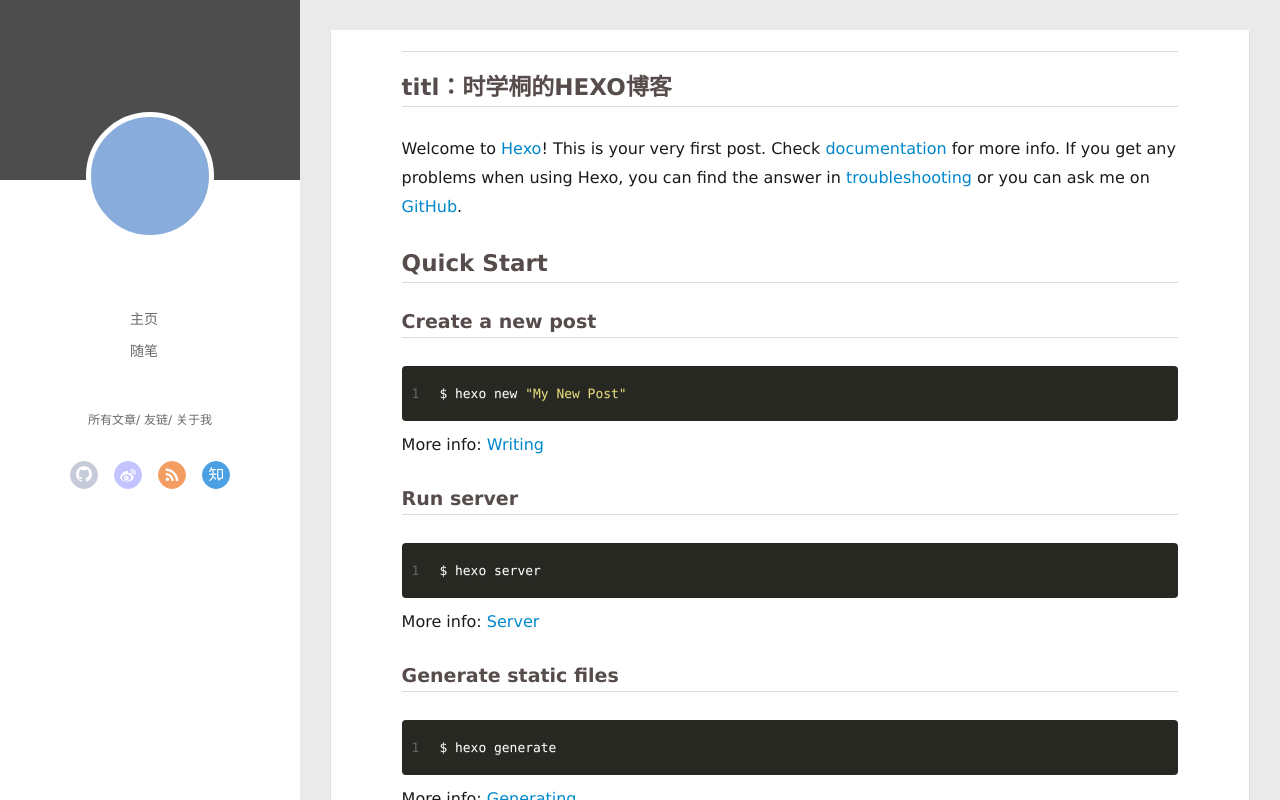
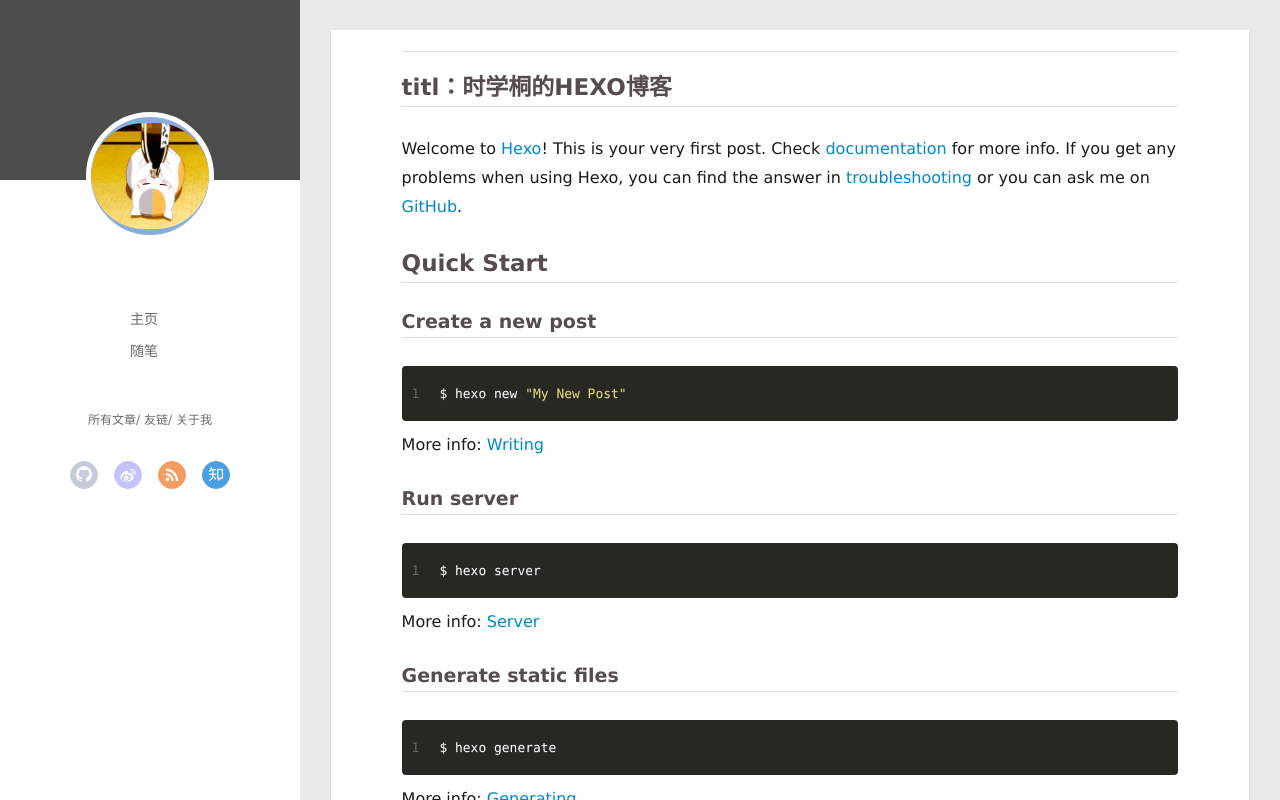
Before and after one commit to xuetong98/xuetong98.github.io, a plain HTML site: page 2022/01/22/hello-world/index.html in a window 1280 px wide. Drawn offline with Linux system fonts and the light colour scheme; no server answers.

Commit message:
Site updated: 2022-01-24 22:27:01

```diff
--- a/2022/01/22/hello-world/index.html
+++ b/2022/01/22/hello-world/index.html
@@ -47,7 +47,7 @@
 <div class="intrude-less">
 	<header id="header" class="inner">
 		<a href="/" class="profilepic">
-			<img src="" class="js-avatar">
+			<img src="/img/hexo.gif" class="js-avatar">
 		</a>
 		<hgroup>
 		  <h1 class="header-author"><a href="/"></a></h1>
@@ -105,7 +105,7 @@
 	<div class="intrude-less">
 		<header id="header" class="inner">
 			<div class="profilepic">
-				<img src="" class="js-avatar">
+				<img src="/img/hexo.gif" class="js-avatar">
 			</div>
 			<hgroup>
 			  <h1 class="header-author js-header-author"></h1>
```
Also changed, not shown: 2022/01/22/时学桐的一篇博客文章/index.html (+2 -2 lines), archives/2022/01/index.html (+2 -2 lines), archives/2022/index.html (+2 -2 lines), archives/index.html (+2 -2 lines), index.html (+2 -2 lines), img/hexo.gif (added).
